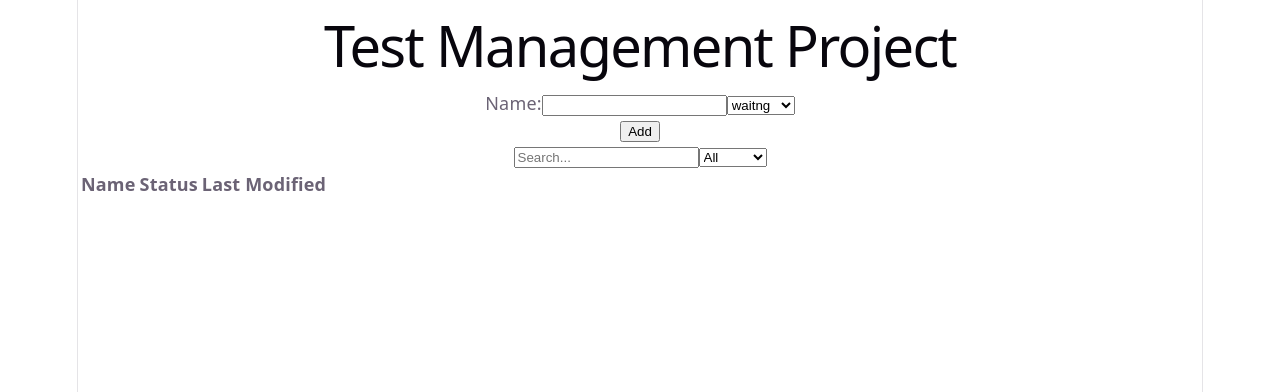
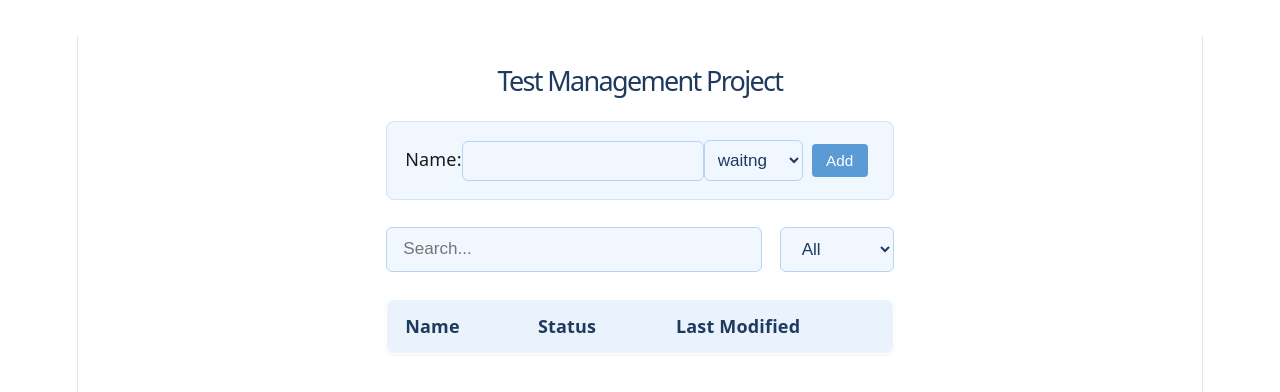
Before and after one commit to Dan-2000/Coding-Task, a React (Vite) app: page / in a window 1280 px wide. Shown: the top 392 px of the page. Built offline with nearby package versions, Linux system fonts and the light colour scheme.

Commit message:
css changed around and implemented to the App.jsx

```diff
--- a/src/App.css
+++ b/src/App.css
@@ -1,184 +1,141 @@
-.counter {
-  font-size: 16px;
-  padding: 5px 10px;
-  border-radius: 5px;
-  color: var(--accent);
-  background: var(--accent-bg);
-  border: 2px solid transparent;
-  transition: border-color 0.3s;
-  margin-bottom: 24px;
-
-  &:hover {
-    border-color: var(--accent-border);
-  }
-  &:focus-visible {
-    outline: 2px solid var(--accent);
-    outline-offset: 2px;
-  }
+* {
+  box-sizing: border-box;
 }
 
-.hero {
-  position: relative;
+body {
+  font-family: system-ui, -apple-system, sans-serif;
+  background: #ffffff;
+  margin: 0;
+  padding: 2rem;
+  color: #1a1a1a;
+}
 
-  .base,
-  .framework,
-  .vite {
-    inset-inline: 0;
+.app {
+  max-width: 900px;
   margin: 0 auto;
 }
 
-  .base {
-    width: 170px;
-    position: relative;
-    z-index: 0;
+h1 {
+  font-size: 1.5rem;
+  margin-bottom: 1.5rem;
+  color: #1e3a5f;
 }
 
-  .framework,
-  .vite {
-    position: absolute;
+form {
+  display: flex;
+  gap: 0.5rem;
+  align-items: center;
+  margin-bottom: 1.5rem;
+  background: #f0f7ff;
+  padding: 1rem;
+  border-radius: 8px;
+  border: 1px solid #cfe3fa;
 }
 
-  .framework {
-    z-index: 1;
-    top: 34px;
-    height: 28px;
-    transform: perspective(2000px) rotateZ(300deg) rotateX(44deg) rotateY(39deg)
-      scale(1.4);
+form input[type="text"],
+form select {
+  padding: 0.5rem;
+  border: 1px solid #b8d4f0;
+  border-radius: 6px;
+  font-size: 0.95rem;
+  background: #f0f7ff;
+  color: #1e3a5f;
+  outline: none;
+  transition: border-color 0.2s, box-shadow 0.2s;
 }
 
-  .vite {
-    z-index: 0;
-    top: 107px;
-    height: 26px;
-    width: auto;
-    transform: perspective(2000px) rotateZ(300deg) rotateX(40deg) rotateY(39deg)
-      scale(0.8);
-  }
+form input[type="text"]:focus,
+form select:focus {
+  border-color: #5b9bd5;
+  box-shadow: 0 0 0 3px rgba(91, 155, 213, 0.15);
 }
 
-#center {
+.controls {
   display: flex;
-  flex-direction: column;
-  gap: 25px;
-  place-content: center;
-  place-items: center;
-  flex-grow: 1;
-
-  @media (max-width: 1024px) {
-    padding: 32px 20px 24px;
-    gap: 18px;
-  }
+  gap: 1rem;
+  margin-bottom: 1.5rem;
 }
 
-#next-steps {
-  display: flex;
-  border-top: 1px solid var(--border);
-  text-align: left;
-
-  & > div {
-    flex: 1 1 0;
-    padding: 32px;
-    @media (max-width: 1024px) {
-      padding: 24px 20px;
-    }
+.controls input[type="text"],
+.controls select {
+  padding: 0.6rem 0.9rem;
+  border: 1px solid #b8d4f0;
+  border-radius: 6px;
+  background: #f0f7ff;
+  color: #1e3a5f;
+  font-size: 0.95rem;
+  outline: none;
+  transition: border-color 0.2s, box-shadow 0.2s;
 }
 
-  .icon {
-    margin-bottom: 16px;
-    width: 22px;
-    height: 22px;
+.controls input[type="text"] {
+  flex: 1;
+  min-width: 200px;
 }
 
-  @media (max-width: 1024px) {
-    flex-direction: column;
-    text-align: center;
-  }
+.controls input[type="text"]:focus,
+.controls select:focus {
+  border-color: #5b9bd5;
+  box-shadow: 0 0 0 3px rgba(91, 155, 213, 0.15);
 }
 
-#docs {
-  border-right: 1px solid var(--border);
-
-  @media (max-width: 1024px) {
-    border-right: none;
-    border-bottom: 1px solid var(--border);
-  }
+.controls select {
+  cursor: pointer;
 }
 
-#next-steps ul {
-  list-style: none;
-  padding: 0;
-  display: flex;
-  gap: 8px;
-  margin: 32px 0 0;
-
-  .logo {
-    height: 18px;
+table {
+  width: 100%;
+  border-collapse: collapse;
+  background: white;
+  border-radius: 8px;
+  overflow: hidden;
+  box-shadow: 0 1px 3px rgba(0,0,0,0.08);
+  border: 1px solid #e3eef8;
 }
 
-  a {
-    color: var(--text-h);
-    font-size: 16px;
-    border-radius: 6px;
-    background: var(--social-bg);
-    display: flex;
-    padding: 6px 12px;
-    align-items: center;
-    gap: 8px;
-    text-decoration: none;
-    transition: box-shadow 0.3s;
-
-    &:hover {
-      box-shadow: var(--shadow);
-    }
-    .button-icon {
-      height: 18px;
-      width: 18px;
-    }
+th, td {
+  padding: 0.75rem 1rem;
+  text-align: left;
+  border-bottom: 1px solid #e3eef8;
 }
 
-  @media (max-width: 1024px) {
-    margin-top: 20px;
-    flex-wrap: wrap;
-    justify-content: center;
-
-    li {
-      flex: 1 1 calc(50% - 8px);
+th {
+  cursor: pointer;
+  background: #eaf3fc;
+  user-select: none;
+  font-weight: 600;
+  color: #1e3a5f;
 }
 
-    a {
-      width: 100%;
-      justify-content: center;
-      box-sizing: border-box;
-    }
-  }
+th:hover {
+  background: #dcebfa;
 }
 
-#spacer {
-  height: 88px;
-  border-top: 1px solid var(--border);
-  @media (max-width: 1024px) {
-    height: 48px;
-  }
+tbody tr:hover {
+  background: #f5faff;
 }
 
-.ticks {
-  position: relative;
-  width: 100%;
-
-  &::before,
-  &::after {
-    content: '';
-    position: absolute;
-    top: -4.5px;
-    border: 5px solid transparent;
+button {
+  padding: 0.4rem 0.8rem;
+  border: 1px solid #b8d4f0;
+  border-radius: 4px;
+  background: #eaf3fc;
+  color: #1e3a5f;
+  cursor: pointer;
+  font-size: 0.85rem;
+  margin-right: 0.4rem;
 }
 
-  &::before {
-    left: 0;
-    border-left-color: var(--border);
+button:hover {
+  background: #dcebfa;
 }
-  &::after {
-    right: 0;
-    border-right-color: var(--border);
+
+button[type="submit"] {
+  background: #5b9bd5;
+  color: white;
+  border: none;
 }
+
+button[type="submit"]:hover {
+  background: #4a89c4;
 }
--- a/src/App.jsx
+++ b/src/App.jsx
@@ -38,15 +38,17 @@ function App() {
 
   }
   return (
-    <div>
+    <div className = "app">
       <h1> Test Management Project</h1>
       <TestForm
       key = {editingTest?.id ?? 'new'}
       onSubmit={handleSubmit}
       existingTest = {editingTest}
       onCancel = {() => setEditingTest(null)}/>
+      <div className="controls">
       <SearchBar query={query} onChange = {setQuery} />
       <StatusFilter statusFilter={statusFilter} onChange = {setStatusFilter} />
+      </div>
       <TestTable
       tests={visibleTests}
       sortKey={sortKey}
```
Lines whose indentation alone changed are shown as unchanged.
